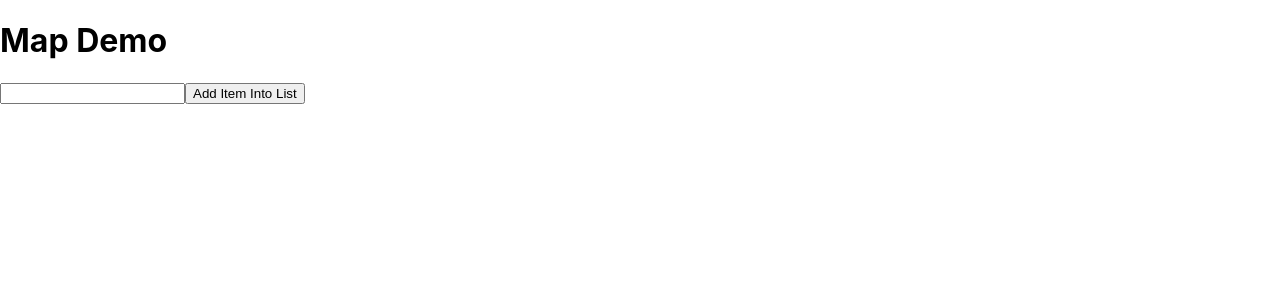
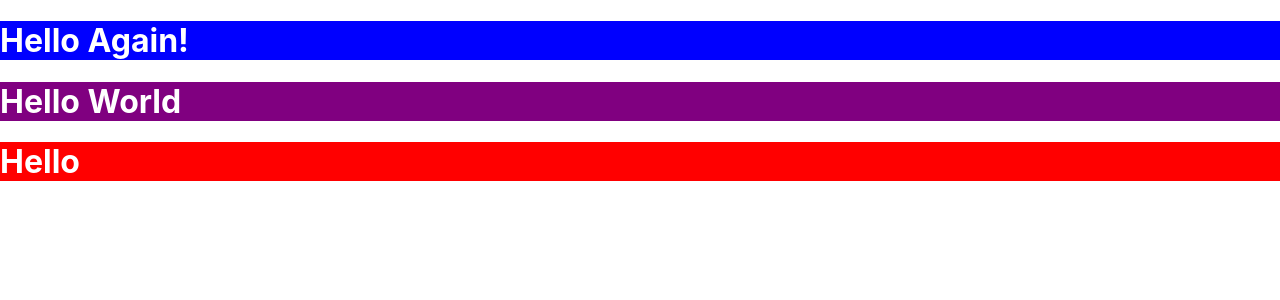
Before and after one commit to siddheshn80/my-react-app, a React (Create React App) app: page / in a window 1280 px wide. Shown: the top 300 px of the page. Built offline with nearby package versions, Linux system fonts and the light colour scheme.

Commit message:
basic styling

```diff
--- a/src/App.css
+++ b/src/App.css
@@ -1,38 +1,4 @@
-.App {
-  text-align: center;
+.beautify {
+  color: white;
+  background-color: blue;
 }
-
-.App-logo {
-  height: 40vmin;
-  pointer-events: none;
-}
-
-@media (prefers-reduced-motion: no-preference) {
-  .App-logo {
-    animation: App-logo-spin infinite 20s linear;
-  }
-}
-
-.App-header {
-  background-color: #282c34;
-  min-height: 100vh;
-  display: flex;
-  flex-direction: column;
-  align-items: center;
-  justify-content: center;
-  font-size: calc(10px + 2vmin);
-  color: white;
-}
-
-.App-link {
-  color: #61dafb;
-}
-
-@keyframes App-logo-spin {
-  from {
-    transform: rotate(0deg);
-  }
-  to {
-    transform: rotate(360deg);
-  }
-}
--- a/src/App.js
+++ b/src/App.js
@@ -1,30 +1,19 @@
-import { useState } from "react";
+import "./App.css";
 
 function App() {
-  let title = "Map Demo";
-  let [list, setList] = useState([]);
-
-  let addItem = () => {
-    // alternate :: No DOM PLZ!
-    let textRef = document.querySelector("#textId1");
-
-    // logical part
-    let newList = [textRef.value, ...list];
-
-    // dom part
-    setList(newList);
-  };
+  let mystyle = { color: "white", background: "purple" };
 
   return (
     <div>
-      <h1> {title} </h1>
-      <input type="text" name="" id="textId1" />
-      <input type="button" value="Add Item Into List" onClick={addItem} />
+      <h1 className="beautify">Hello Again!</h1>
 
-      {list.map((item) => (
-        <h1>{item}</h1>
-      ))}
+      {/** This is kind of internal. Note: Only one curly braces. */}
+      <h1 style={mystyle}>Hello World</h1>
+
+      {/* THIS IS INLINE STYLING */}
+      <h1 style={{ color: "white", backgroundColor: "red" }}>Hello</h1>
     </div>
   );
 }
+
 export default App;
```
